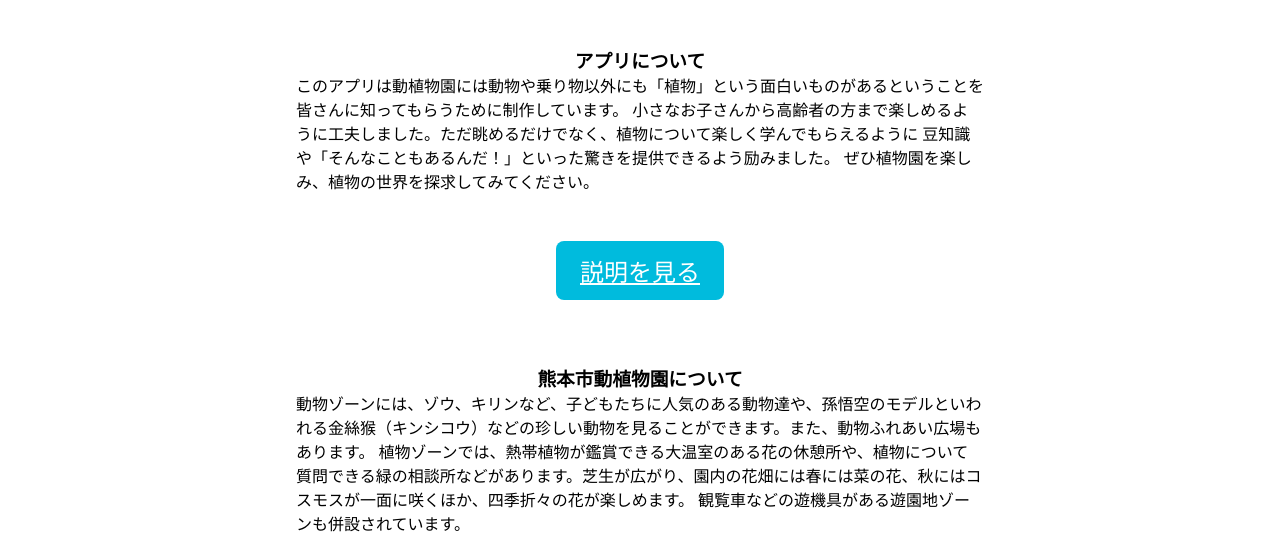
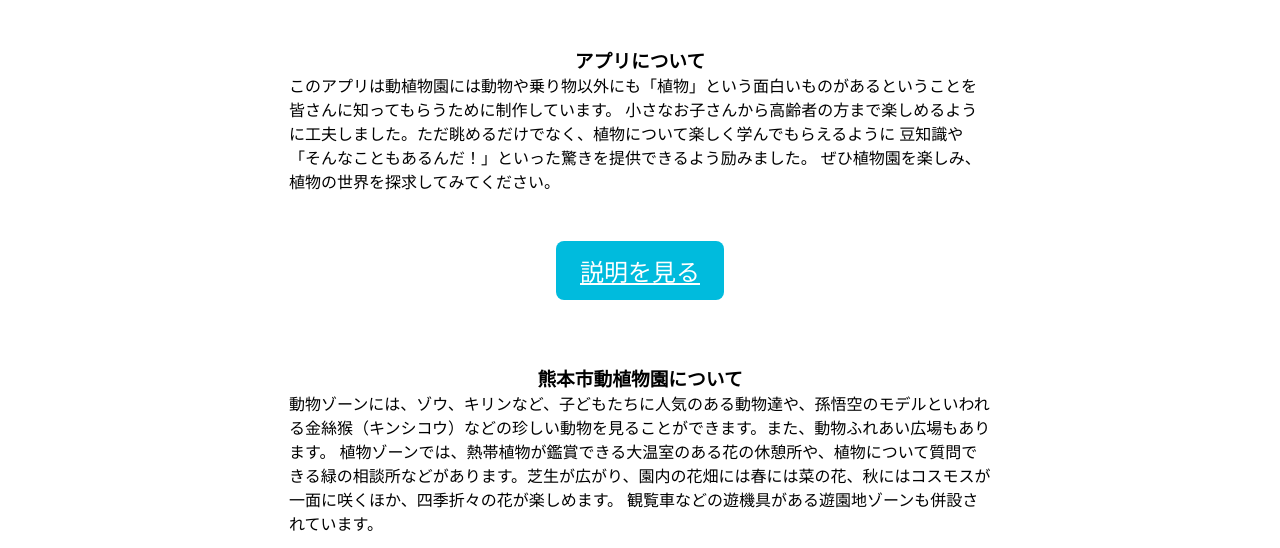
Before and after one commit to NA-0424/-, a plain HTML site: page index.html in a window 1280 px wide. Shown: the part 252-800 px from the top of the page. Drawn offline with Linux system fonts and the light colour scheme.

Commit message:
Update index.css

```diff
--- a/css/index.css
+++ b/css/index.css
@@ -62,7 +62,7 @@ nav{
 }
 /*メイン部分*/
 #about{
-    max-width: 736px;
+    max-width: 750px;
     padding: 0 1.5rem;
     margin: 3rem auto 4rem; /*上・左右・下の余白指定*/
 }
```
